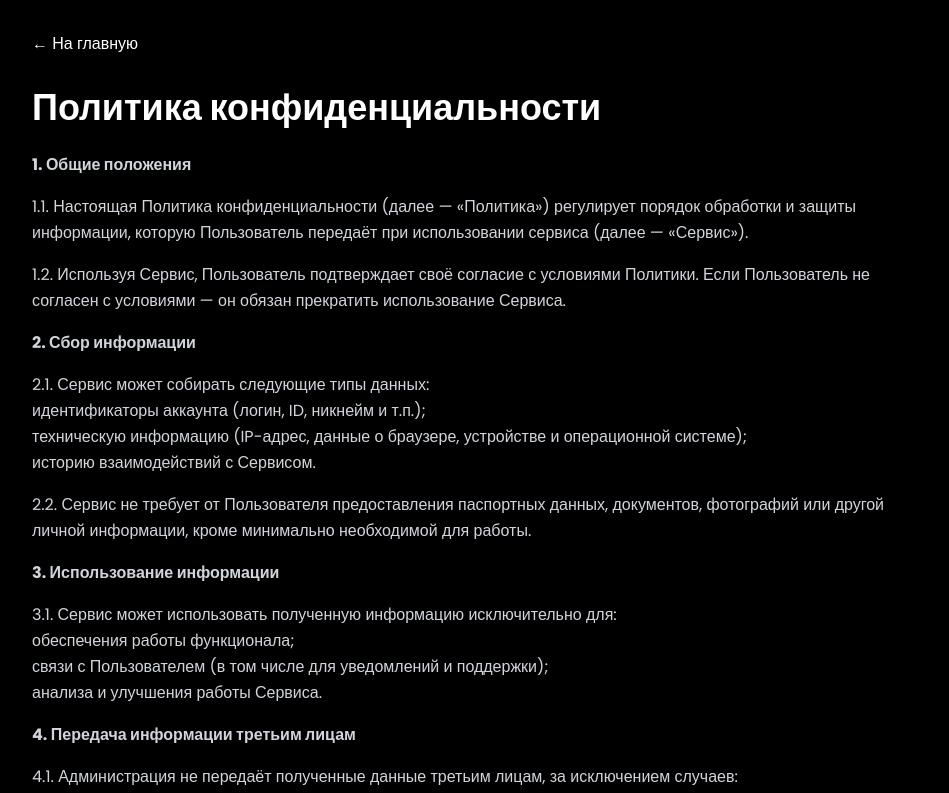
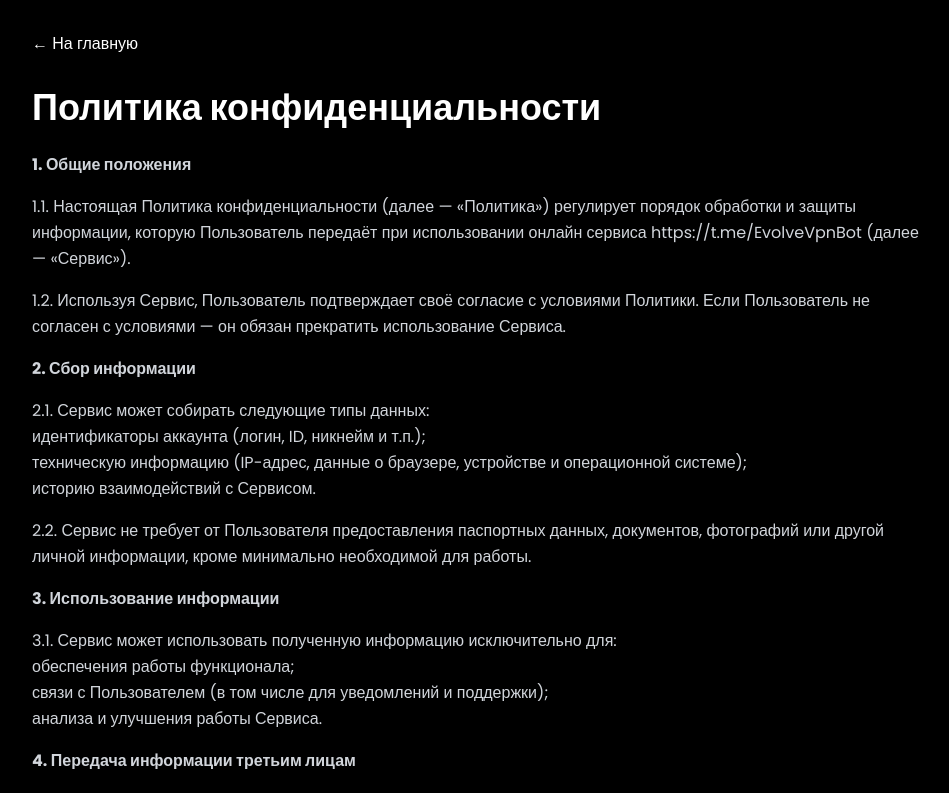
Before and after one commit to 3465732w457/reftgGRsrtgw, a React (Vite) app: page /privacy in a window 1280 px wide. Shown: the top 793 px of the page, without its empty margins (160-1109 px from the left). Built offline with nearby package versions, Linux system fonts and the light colour scheme.

Commit message:
Update Privacy.jsx

```diff
--- a/src/pages/Privacy.jsx
+++ b/src/pages/Privacy.jsx
@@ -10,7 +10,7 @@ const Privacy = () => {
         <h1 className="text-4xl font-bold mb-6">Политика конфиденциальности</h1>
         <div className="space-y-4 text-gray-300 leading-relaxed">
           <p><strong>1. Общие положения</strong></p>
-          <p>1.1. Настоящая Политика конфиденциальности (далее — «Политика») регулирует порядок обработки и защиты информации, которую Пользователь передаёт при использовании сервиса (далее — «Сервис»).</p>
+          <p>1.1. Настоящая Политика конфиденциальности (далее — «Политика») регулирует порядок обработки и защиты информации, которую Пользователь передаёт при использовании онлайн сервиса https://t.me/EvolveVpnBot (далее — «Сервис»).</p>
           <p>1.2. Используя Сервис, Пользователь подтверждает своё согласие с условиями Политики. Если Пользователь не согласен с условиями — он обязан прекратить использование Сервиса.</p>
 
           <p><strong>2. Сбор информации</strong></p>
```
